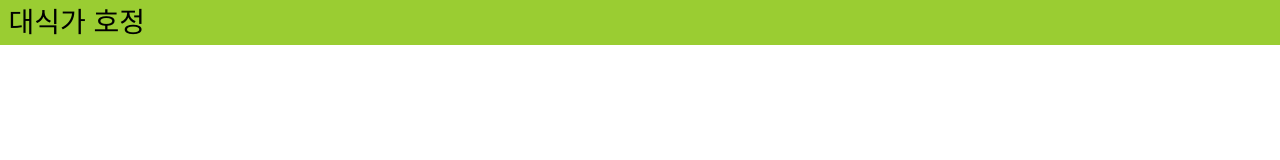
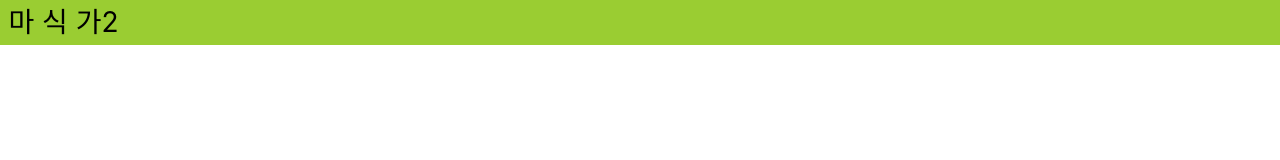
Before and after one commit to dongmin3891/masikga, a React (Create React App) app in the folder frontend/: page /login in a window 1280 px wide. Shown: the top 160 px of the page. Built offline with nearby package versions, Linux system fonts and the light colour scheme.

Commit message:
github ations test

```diff
--- a/frontend/src/components/header/Header.tsx
+++ b/frontend/src/components/header/Header.tsx
@@ -16,7 +16,7 @@ const Header = () :JSX.Element => {
 
         <div className='header'>
             <Title>
-                <header>대식가 호정</header>
+                <header>마 식 가2</header>
                 {/* <button type='button'>햄버거</button> */}
             </Title>
         </div>
```
